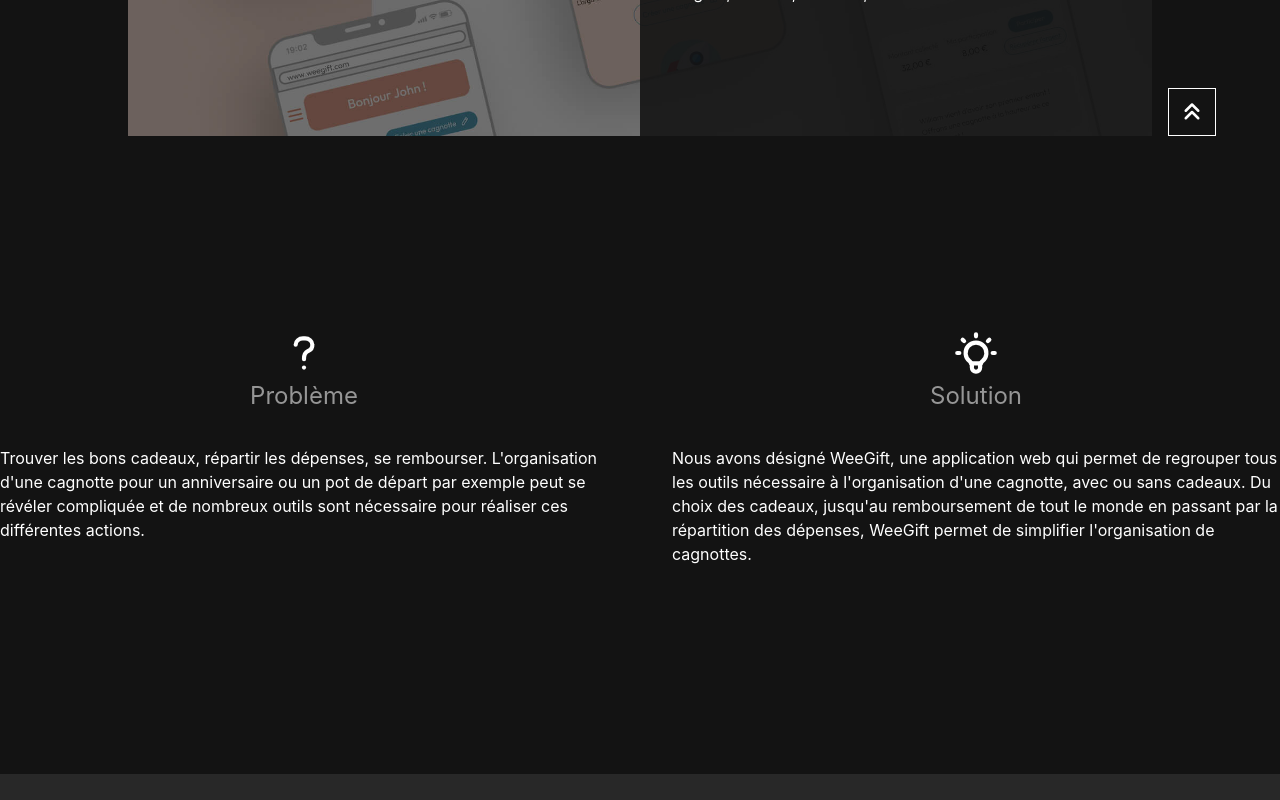
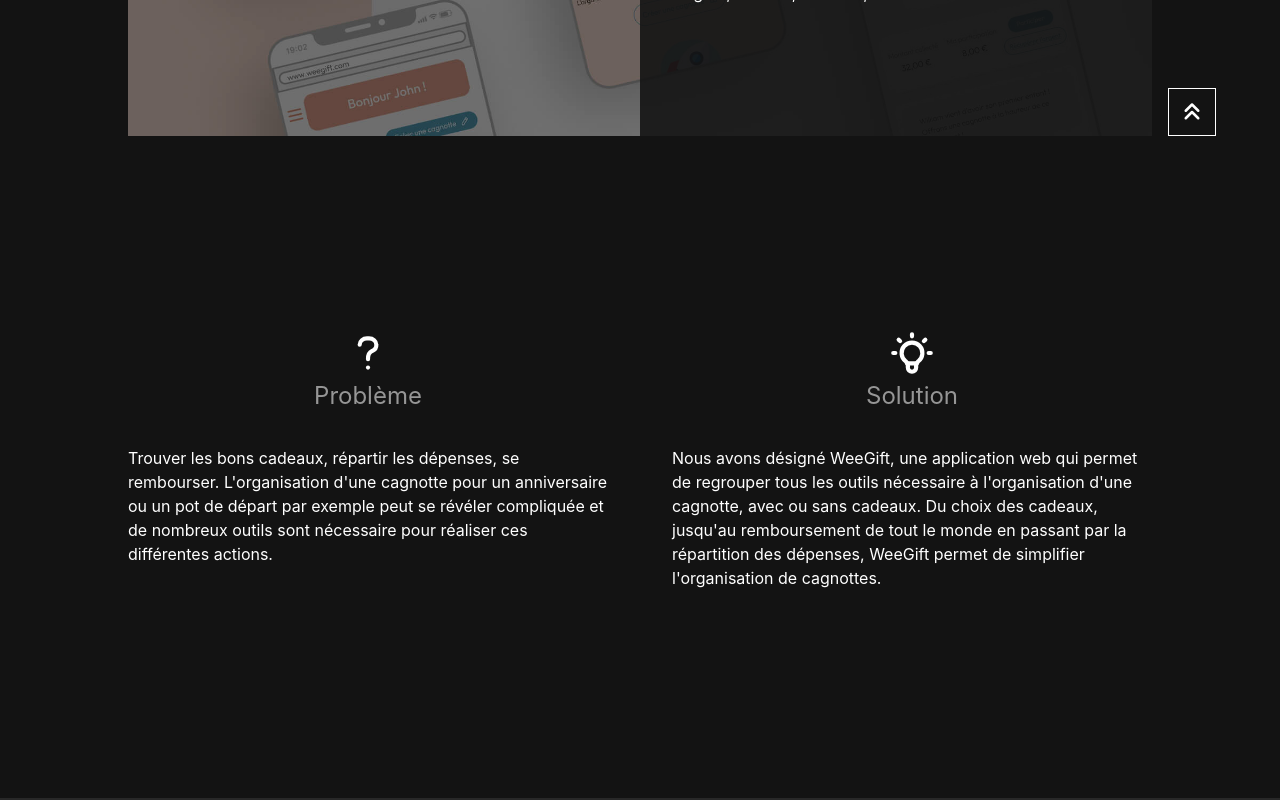
Before and after one commit to Jin-gie/portfolio, a React (Create React App) app: page /weegift in a window 1280 px wide. Shown: the part 600-1400 px from the top of the page. Built offline with nearby package versions, Linux system fonts and the light colour scheme.

Commit message:
[Update] forgot margins in weegift problem

```diff
--- a/src/components/Projects/Weegift.jsx
+++ b/src/components/Projects/Weegift.jsx
@@ -100,7 +100,7 @@ function Weegift(props) {
       </div>
 
       {/* PRESENTATION */}
-      <section className='two-cols'>
+      <section className='container two-cols'>
         <div className='flex flex-col items-center flex-1'>
           <IconQuestionMark size={50}/>
           <h2>Problème</h2>
```
